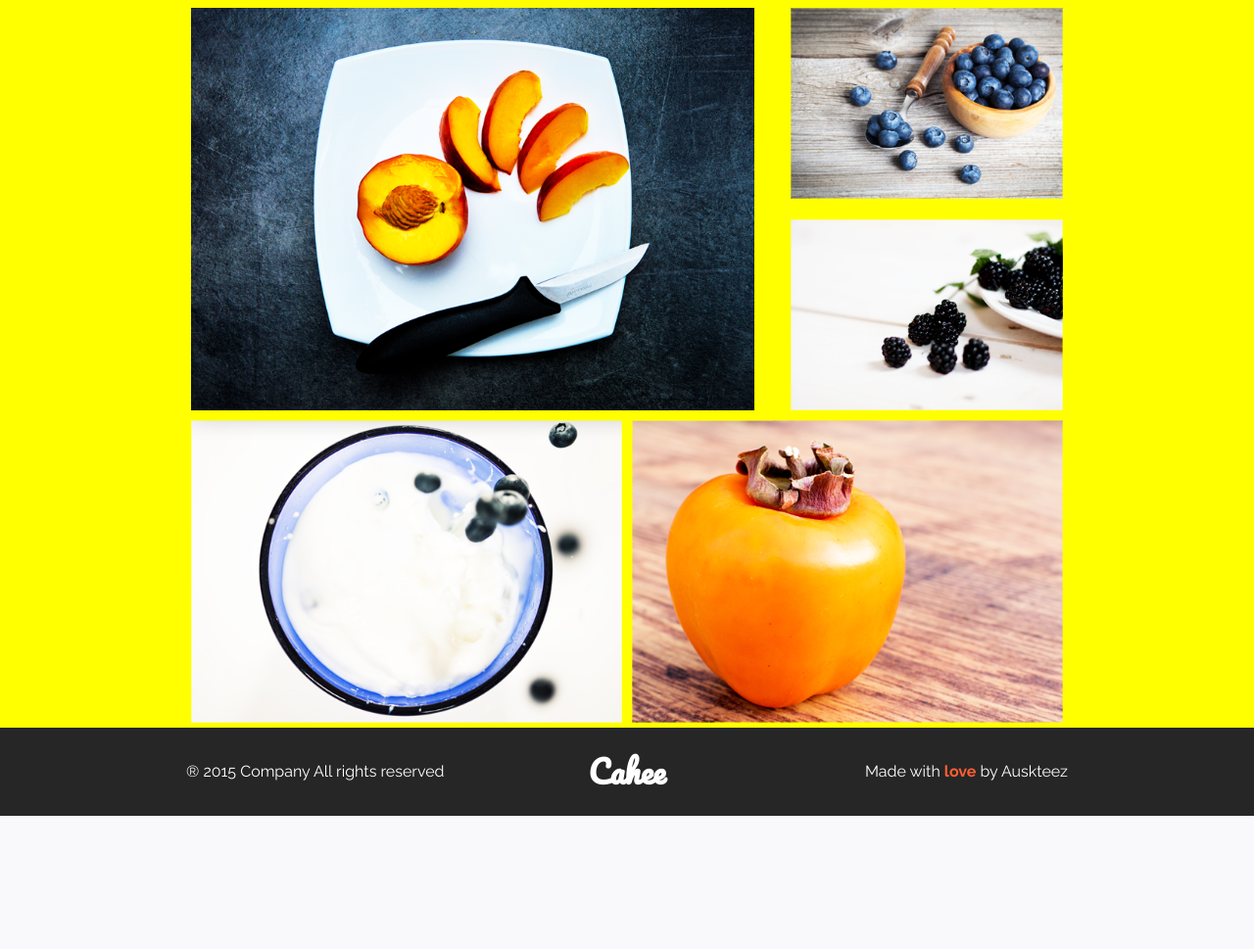
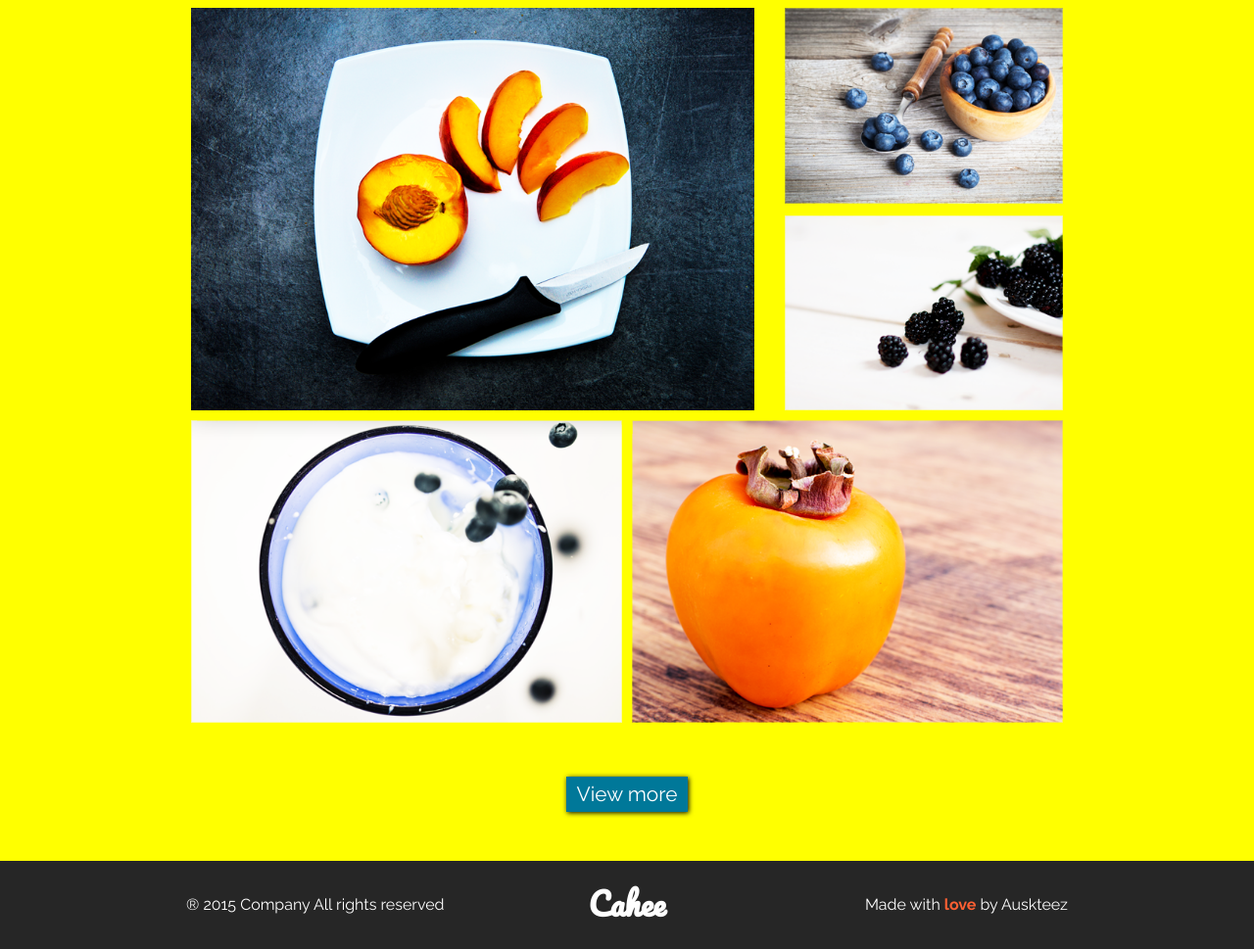
Before and after one commit to qkiczw/Flexbox-additional-exercise, a plain HTML site: page index.html in a window 1280 px wide. Shown: the part 1838-2807 px from the top of the page at 98% size. Before the commit the page ends 2671 px from the top, so only its background shows below. Drawn offline with nearby package versions, Linux system fonts and the light colour scheme.

Commit message:
Add Viewmore button in gallery section.

```diff
--- a/index.html
+++ b/index.html
@@ -91,7 +91,9 @@
                 </div>
 
         </div>
-
+        <div class="view-more">
+            <a href="#" class="view-more-button">View more</a>
+        </div>
 
 
     </section>
--- a/style.scss
+++ b/style.scss
@@ -212,7 +212,7 @@ body {
     max-width: 35%;
 
     img{
-     max-width: 91%;
+     max-width: 93%;
 
     }
   }
@@ -226,6 +226,22 @@ body {
     }
   }
 
+  .view-more{
+    display: flex;
+    justify-content: center;
+    margin-top: 50px;
+    padding-bottom: 50px;
+  }
+  .view-more-button{
+    border: 1px solid #007899;
+    text-decoration: none;
+    background-color: #007899;
+    color: white;
+    padding: 5px 10px;
+    margin: auto 15px;
+    box-shadow: 1px 1px 5px #000000;
+    font-size: 1.3em;
+  }
 }
 
 
```
Also changed, not shown: style.css, 1 other file.
